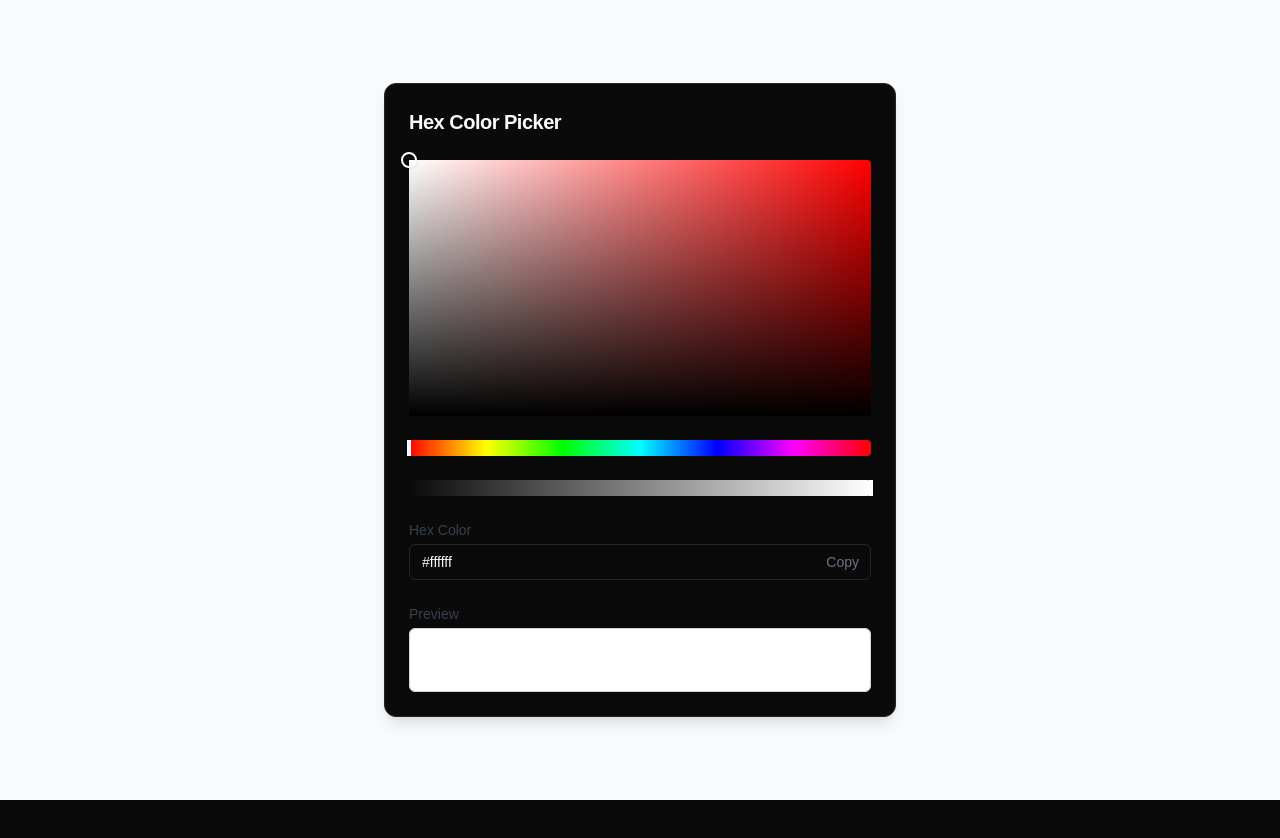
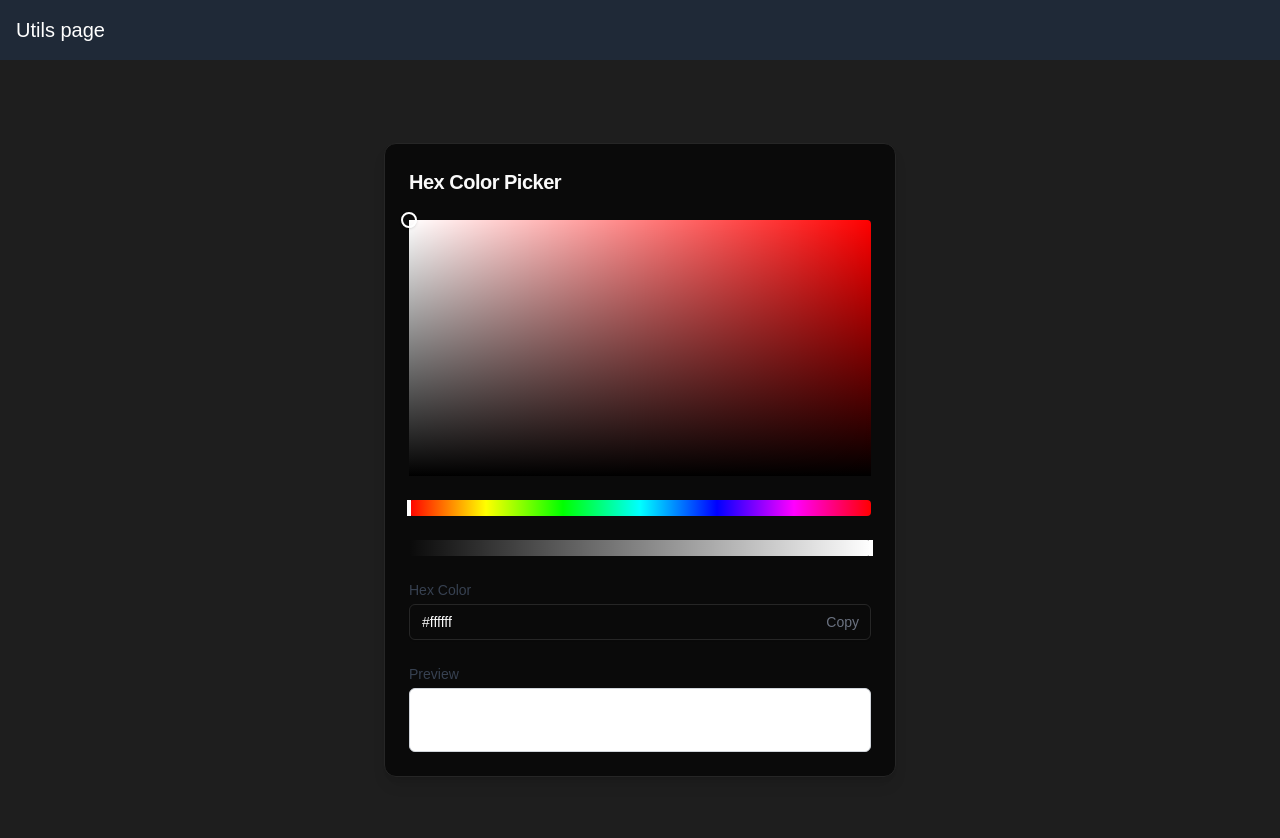
Before and after one commit to P1gBagPt/utils, a Next.js app: page /hex-picker in a window 1280 px wide. Shown: the top 838 px of the page. Before the commit the page ends 800 px from the top, so only its background shows below. Built offline with nearby package versions, Linux system fonts and the light colour scheme.

Commit message:
added navbar to hex picker

```diff
--- a/src/app/hex-picker/page.tsx
+++ b/src/app/hex-picker/page.tsx
@@ -12,6 +12,7 @@ import {
 import SaturationValuePicker from "@/components/HexPicker/SaturationValuePicker";
 import HueSlider from "@/components/HexPicker/HueSlider";
 import AlphaSlider from "@/components/HexPicker/AlphaSlider";
+import NavbarComponent from "@/components/navbar/page";
 
 export default function HexPickerPage() {
   const [color, setColor] = useState({
@@ -69,7 +70,9 @@ export default function HexPickerPage() {
   const previewColor = `rgba(${r}, ${g}, ${b}, ${color.a})`;
 
   return (
-    <div className="min-h-screen flex items-center justify-center p-8 bg-gray-50">
+    <>
+      <NavbarComponent />
+      <div className="min-h-screen flex items-center justify-center p-8 bg-grey-custom">
         <Card className="w-full max-w-lg shadow-lg">
           <CardHeader>
             <CardTitle className="text-xl font-semibold">
@@ -128,5 +131,6 @@ export default function HexPickerPage() {
           </CardContent>
         </Card>
       </div>
+    </>
   );
 }
```
Lines whose indentation alone changed are shown as unchanged.
